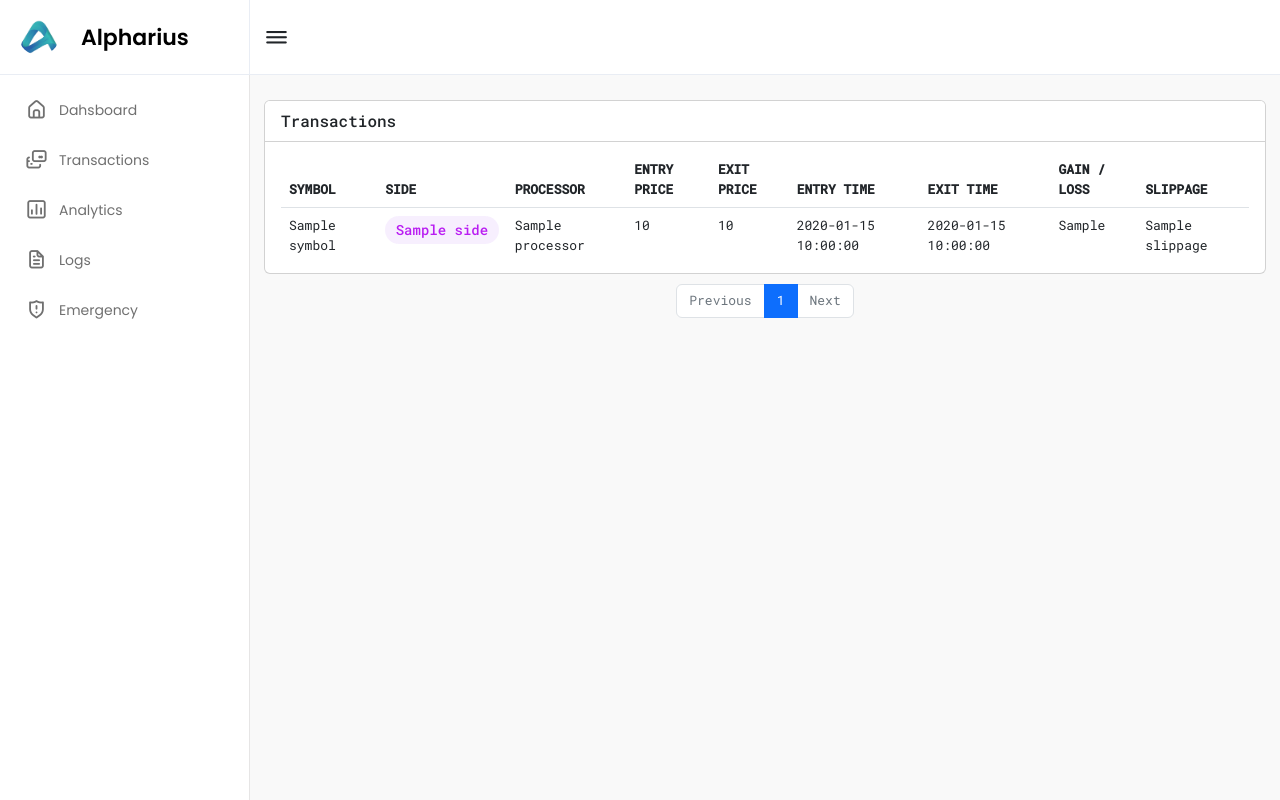
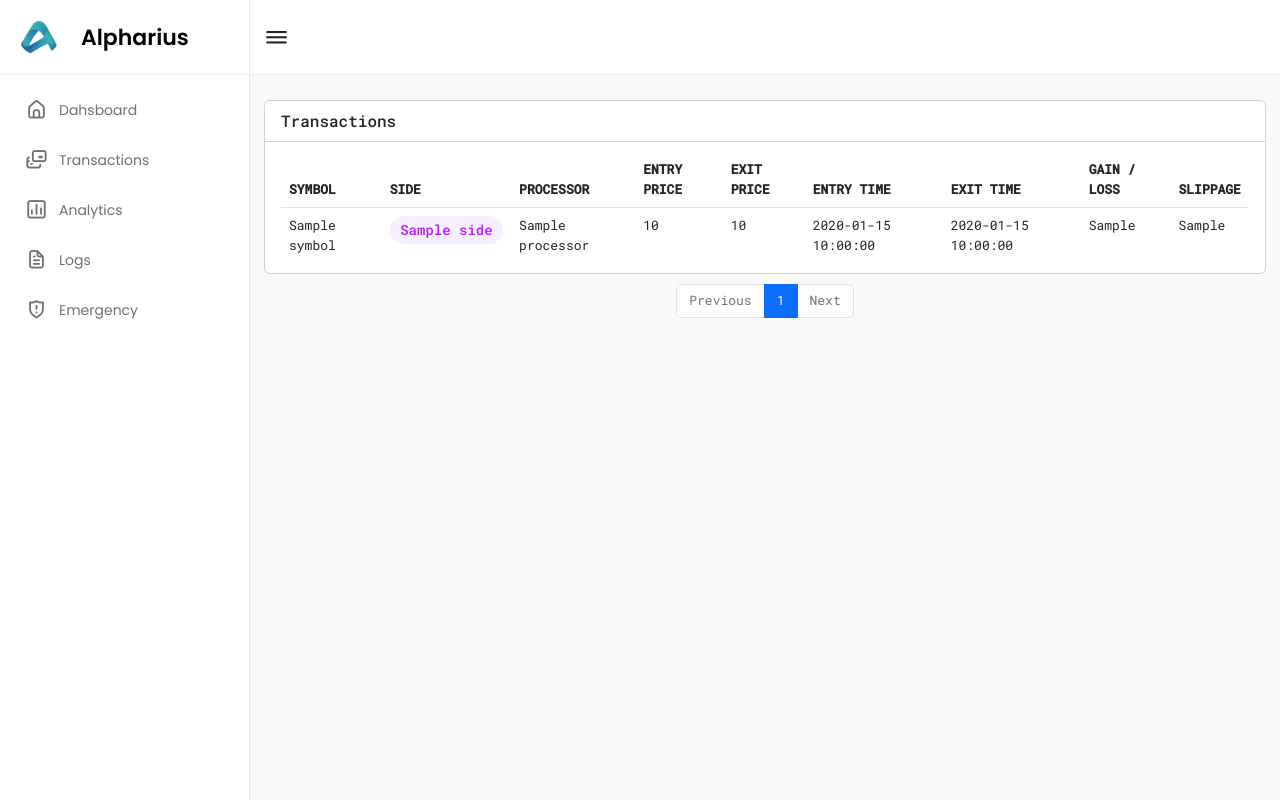
Before and after one commit to zhengwang1990/aquarius, a Flask app: template alpharius/web/templates/transactions.html in a window 1280 px wide. Run offline with Flask 2, Linux system fonts and the light colour scheme; the template is opened without the code that fills it: most values are stand-ins (such as "Sample title", 1, 10 or a date in 2020).

Commit message:
Transaction display gl and slip value

```diff
--- a/alpharius/web/static/css/transactions.css
+++ b/alpharius/web/static/css/transactions.css
@@ -1,3 +1,7 @@
+.card .card-body .med-show {
+    display: none;
+}
+
 @media (max-width: 1350px) {
     .card .card-body table {
         font-size: 13px;
@@ -5,6 +9,10 @@
 
     .dash-content .pagination .page-link {
         font-size: 13px;
+    }
+
+    .card .card-body .med-show {
+        display: inline;
     }
 
     .card .card-body .med-hidden {
--- a/alpharius/web/templates/transactions.html
+++ b/alpharius/web/templates/transactions.html
@@ -45,8 +45,14 @@
                         <td class="xs-hidden">{{ transaction['exit_price'] }}</td>
                         <td>{{ transaction['entry_time'] | safe }}</td>
                         <td>{{ transaction['exit_time'] | safe }}</td>
-                        <td>{{ transaction['gl'] | safe }}</td>
-                        <td>{{ transaction['slippage'] | safe }}</td>
+                        <td>
+                            <span class="med-hidden">{{ transaction['gl'] | safe }}</span>
+                            <span class="med-show">{{ transaction['gl_pct'] | safe }}</span>
+                        </td>
+                        <td>
+                            <span class="med-hidden">{{ transaction['slippage'] | safe }}</span>
+                            <span class="med-show">{{ transaction['slippage_pct'] | safe }}</span>
+                        </td>
                     </tr>
                 {% endfor %}
             </tbody>
--- a/setup.cfg
+++ b/setup.cfg
@@ -9,3 +9,4 @@ source =
     alpharius/web
     alpharius/db
     alpharius/notification
+    alpharius/utils
```
Also changed, not shown: alpharius/web/web.py (+6 -2 lines).
